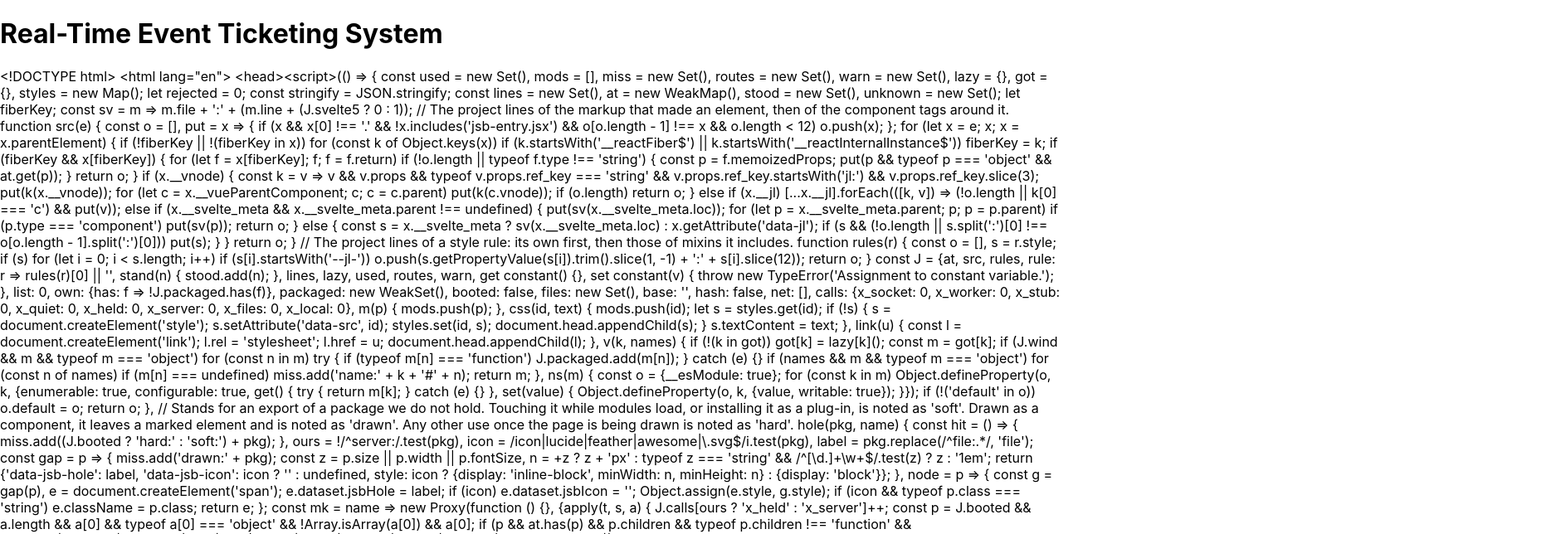
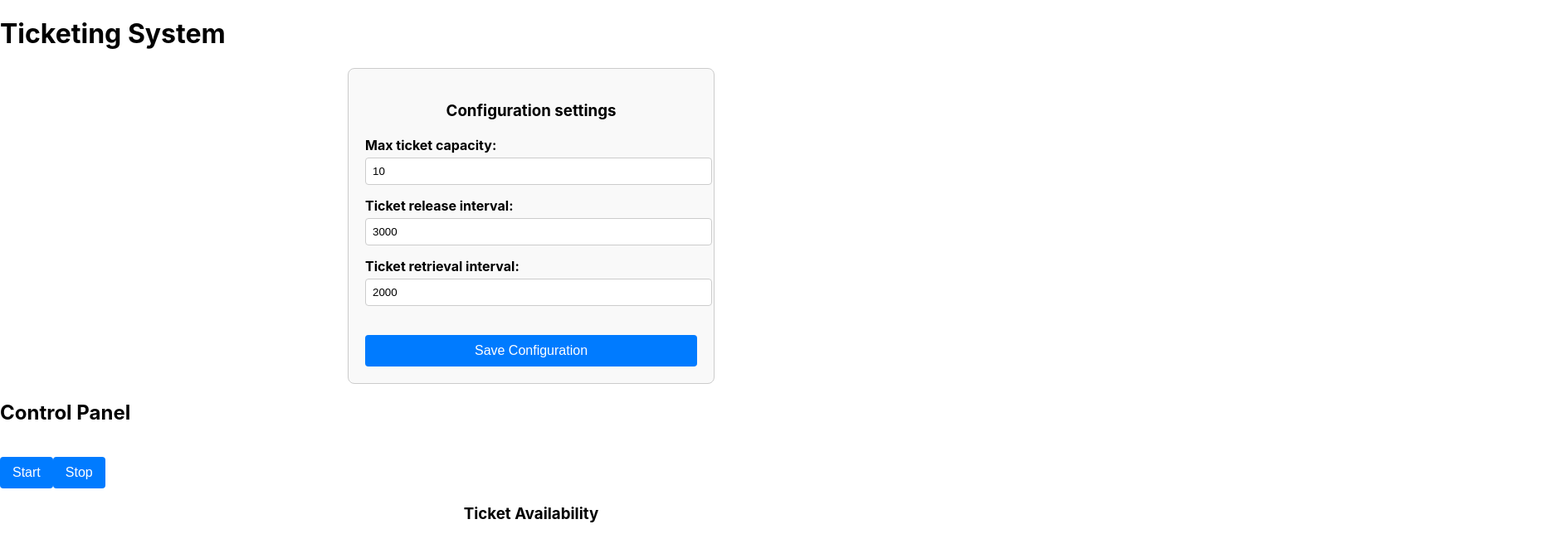
Before and after one commit to Ekanayake2022/Real-Time-Event-Ticketing-System, a React (Create React App) app in the folder client/: page / in a window 1280 px wide. Shown: the top 644 px of the page at 83% size, 1881 px wide, since content can reach past the window. Built offline with nearby package versions, Linux system fonts and the light colour scheme; no server answers.

Commit message:
Finish basic UI elements

```diff
--- a/client/src/App.js
+++ b/client/src/App.js
@@ -1,27 +1,50 @@
 import React, { useState, useEffect } from "react";
 import axios from "axios";
+import ConfigurationForm from "./components/ConfigurationForm";
+import TicketDisplay from "./components/TicketDisplay";
+import ControlPanel from "./components/ControlPanel";
+import LogDisplay from "./components/LogDisplay";
 
 function App() {
-  const [message, setMessage] = useState("");
+  const [isSystemRunning, setIsSystemRunning] = useState(false);
+  const [config, setConfig] = useState({
+    maxCapacity: 10,
+    ticketReleaseInterval: 3000,
+    retrievalInterval: 2000,
+  });
 
-  useEffect(() => {
-    // Fetch data from the backend when the component mounts
+  const handleConfigurationSubmit = (newConfig) => {
+    setConfig(newConfig);
     axios
-      .get("http://localhost:3001")
-      .then((response) => {
-        setMessage(response.data);
-      })
-      .catch((error) => {
-        console.error("There was an error fetching data:", error);
-      });
-  }, []);
+      .post("http://localhost:3001/config", newConfig)
+      .then(() => console.log("Configuration saved"))
+      .catch((error) => console.error("Error saving configuration:", error));
+  };
+  const startSystem = (newConfig) => {
+    setIsSystemRunning(true);
+    axios
+      .post("http://localhost:3001/start", newConfig)
+      .then(() => console.log("System started"))
+      .catch((error) => console.error("Error starting system:", error));
+  };
+  const stopSystem = (newConfig) => {
+    setIsSystemRunning(false);
+    axios
+      .post("http://localhost:3001/stop", newConfig)
+      .then(() => console.log("System Stoped"))
+      .catch((error) => console.error("Error Stopping system:", error));
+  };
 
   return (
     <div className="App">
-      <header className="App-header">
-        <h1>Real-Time Event Ticketing System</h1>
-        <p>{message}</p>
-      </header>
+      <h1> Ticketing System </h1>
+      <ConfigurationForm onSubmit={handleConfigurationSubmit} />
+      <ControlPanel
+        onStart={() => startSystem(config)}
+        onStop={() => stopSystem(config)}
+      />
+      <TicketDisplay />
+      <LogDisplay />
     </div>
   );
 }
--- /dev/null
+++ b/client/src/components/ConfigurationForm.js
@@ -0,0 +1,50 @@
+import React, { useState } from "react";
+import "./configurationForm.css";
+
+function ConfigurationForm({ onSubmit }) {
+  const [maxCapacity, setMaxCapacity] = useState(10);
+  const [ticketReleaseInterval, setTicketReleaseInterval] = useState(3000);
+  const [retrievalInterval, setRetrievalInterval] = useState(2000);
+
+  const handleSubmit = (event) => {
+    event.preventDefault();
+    onSubmit({
+      maxCapacity,
+      ticketReleaseInterval,
+      retrievalInterval,
+    });
+  };
+
+  return (
+    <form onSubmit={handleSubmit}>
+      <h3> Configuration settings </h3>
+      <label>
+        Max ticket capacity:
+        <input
+          type="number"
+          value={maxCapacity}
+          onChange={(event) => setMaxCapacity(event.target.value)}
+        />
+      </label>
+      <label>
+        Ticket release interval:
+        <input
+          type="number"
+          value={ticketReleaseInterval}
+          onChange={(event) => setTicketReleaseInterval(event.target.value)}
+        />
+      </label>
+      <label>
+        Ticket retrieval interval:
+        <input
+          type="number"
+          value={retrievalInterval}
+          onChange={(event) => setRetrievalInterval(event.target.value)}
+        />
+      </label>
+      <button type="submit"> Save Configuration </button>
+    </form>
+  );
+}
+
+export default ConfigurationForm;
--- /dev/null
+++ b/client/src/components/ControlPanel.js
@@ -0,0 +1,11 @@
+function ControlPanel({ onStart, onStop }) {
+  return (
+    <div>
+      <h2>Control Panel</h2>
+      <button onClick={onStart}> Start </button>
+      <button onClick={onStop}> Stop </button>
+    </div>
+  );
+}
+
+export default ControlPanel;
--- /dev/null
+++ b/client/src/components/LogDisplay.js
@@ -0,0 +1,33 @@
+import React, { useState, useEffect } from "react";
+import axios from "axios";
+
+function LogDisplay() {
+  const [logs, setLogs] = useState([]);
+
+  useEffect(() => {
+    const fetchLogs = () => {
+      axios
+        .get("http://localhost:3001/logs")
+        .then((response) => setLogs(response.data))
+        .catch((error) => console.error("Error fetching logs:", error));
+    };
+
+    fetchLogs();
+    const interval = setInterval(fetchLogs, 2000); // Poll every 2 seconds
+
+    return () => clearInterval(interval); // Cleanup interval on unmount
+  }, []);
+
+  return (
+    <div>
+      <h2> System Logs </h2>
+      <div className="log-display">
+        {logs.map((log, index) => (
+          <p key={index}>{log}</p>
+        ))}
+      </div>
+    </div>
+  );
+}
+
+export default LogDisplay;
--- /dev/null
+++ b/client/src/components/TicketDisplay.js
@@ -0,0 +1,39 @@
+import React, { useState, useEffect } from "react";
+import axios from "axios";
+
+function TicketDisplay() {
+  const [tickets, setTickets] = useState([]);
+
+  useEffect(() => {
+    const fetchTickets = () => {
+      axios
+        .get("http://localhost:3001/tickets")
+        .then((response) => setTickets(response.data))
+        .catch((error) => console.error("Error fetching tickets:", error));
+    };
+
+    fetchTickets();
+    const interval = setInterval(fetchTickets, 2000); // Poll every 2 seconds
+
+    return () => clearInterval(interval); // Cleanup interval on unmount
+  }, []);
+
+  return (
+    <div>
+      <h3>Ticket Availability</h3>
+      <ul>
+        {tickets.length > 0 ? (
+          tickets.map((ticket) => (
+            <li key={ticket.id}>
+              {ticket.event} - ${ticket.price}
+            </li>
+          ))
+        ) : (
+          <p>No tickets available</p>
+        )}
+      </ul>
+    </div>
+  );
+}
+
+export default TicketDisplay;
--- /dev/null
+++ b/client/src/components/configurationForm.css
@@ -0,0 +1,44 @@
+/* ConfigurationForm.css */
+form {
+  display: flex;
+  flex-direction: column;
+  max-width: 400px;
+  margin: 0 auto;
+  padding: 20px;
+  border: 1px solid #ccc;
+  border-radius: 8px;
+  background-color: #f9f9f9;
+}
+
+h3 {
+  text-align: center;
+  margin-bottom: 20px;
+}
+
+label {
+  margin-bottom: 15px;
+  font-weight: bold;
+}
+
+input {
+  width: 100%;
+  padding: 8px;
+  margin-top: 5px;
+  border: 1px solid #ccc;
+  border-radius: 4px;
+}
+
+button {
+  padding: 10px 15px;
+  border: none;
+  border-radius: 4px;
+  background-color: #007bff;
+  color: white;
+  font-size: 16px;
+  cursor: pointer;
+  margin-top: 20px;
+}
+
+button:hover {
+  background-color: #0056b3;
+}
```
Also changed, not shown: client/package.json (+6 -1 lines), 1 other file (tests, documents, lock files or other folders).
